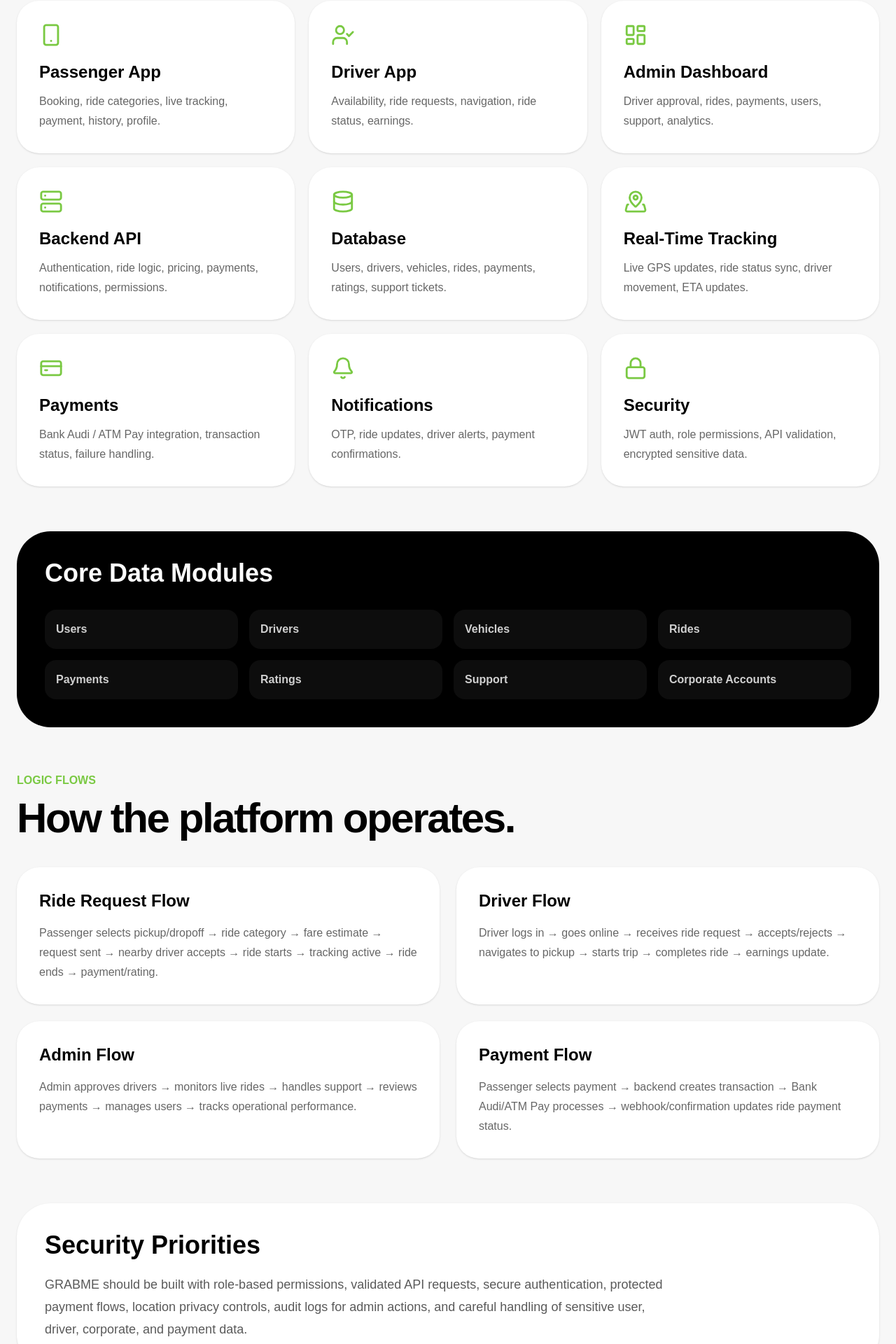
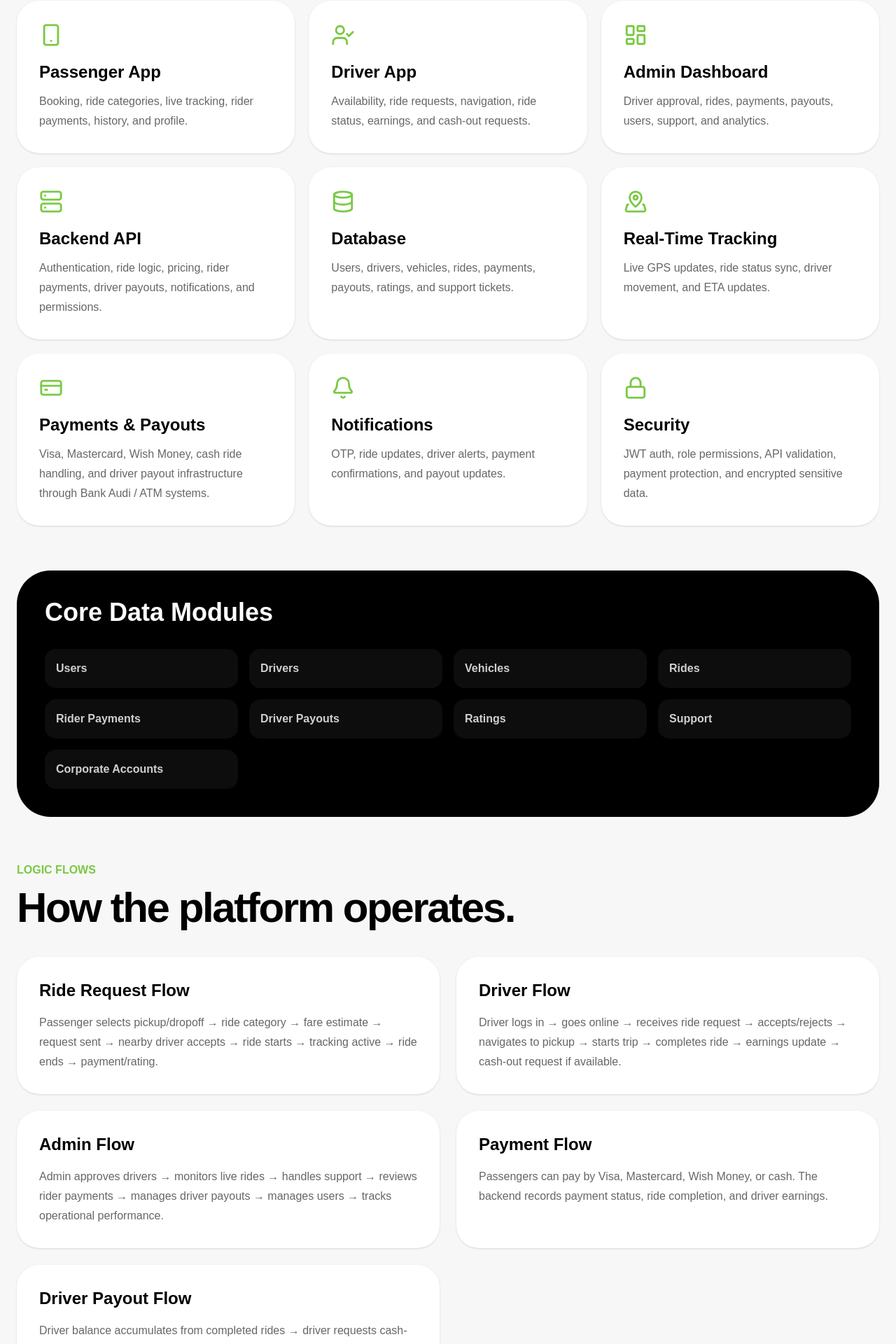
Before and after one commit to Metahaus-Studio/grabme-web, a Next.js app: page /architecture in a window 1280 px wide. Shown: the part 840-2760 px from the top of the page at 70% size. Built offline with nearby package versions, Linux system fonts and the light colour scheme.

Commit message:
Correct payment and driver payout architecture

```diff
--- a/src/app/architecture/page.tsx
+++ b/src/app/architecture/page.tsx
@@ -14,22 +14,23 @@ import {
 } from "lucide-react";
 
 const layers = [
-  ["Passenger App", "Booking, ride categories, live tracking, payment, history, profile.", Smartphone],
-  ["Driver App", "Availability, ride requests, navigation, ride status, earnings.", UserCheck],
-  ["Admin Dashboard", "Driver approval, rides, payments, users, support, analytics.", LayoutDashboard],
-  ["Backend API", "Authentication, ride logic, pricing, payments, notifications, permissions.", Server],
-  ["Database", "Users, drivers, vehicles, rides, payments, ratings, support tickets.", Database],
-  ["Real-Time Tracking", "Live GPS updates, ride status sync, driver movement, ETA updates.", MapPinned],
-  ["Payments", "Bank Audi / ATM Pay integration, transaction status, failure handling.", CreditCard],
-  ["Notifications", "OTP, ride updates, driver alerts, payment confirmations.", Bell],
-  ["Security", "JWT auth, role permissions, API validation, encrypted sensitive data.", Lock],
+  ["Passenger App", "Booking, ride categories, live tracking, rider payments, history, and profile.", Smartphone],
+  ["Driver App", "Availability, ride requests, navigation, ride status, earnings, and cash-out requests.", UserCheck],
+  ["Admin Dashboard", "Driver approval, rides, payments, payouts, users, support, and analytics.", LayoutDashboard],
+  ["Backend API", "Authentication, ride logic, pricing, rider payments, driver payouts, notifications, and permissions.", Server],
+  ["Database", "Users, drivers, vehicles, rides, payments, payouts, ratings, and support tickets.", Database],
+  ["Real-Time Tracking", "Live GPS updates, ride status sync, driver movement, and ETA updates.", MapPinned],
+  ["Payments & Payouts", "Visa, Mastercard, Wish Money, cash ride handling, and driver payout infrastructure through Bank Audi / ATM systems.", CreditCard],
+  ["Notifications", "OTP, ride updates, driver alerts, payment confirmations, and payout updates.", Bell],
+  ["Security", "JWT auth, role permissions, API validation, payment protection, and encrypted sensitive data.", Lock],
 ];
 
 const flows = [
   ["Ride Request Flow", "Passenger selects pickup/dropoff → ride category → fare estimate → request sent → nearby driver accepts → ride starts → tracking active → ride ends → payment/rating."],
-  ["Driver Flow", "Driver logs in → goes online → receives ride request → accepts/rejects → navigates to pickup → starts trip → completes ride → earnings update."],
-  ["Admin Flow", "Admin approves drivers → monitors live rides → handles support → reviews payments → manages users → tracks operational performance."],
-  ["Payment Flow", "Passenger selects payment → backend creates transaction → Bank Audi/ATM Pay processes → webhook/confirmation updates ride payment status."],
+  ["Driver Flow", "Driver logs in → goes online → receives ride request → accepts/rejects → navigates to pickup → starts trip → completes ride → earnings update → cash-out request if available."],
+  ["Admin Flow", "Admin approves drivers → monitors live rides → handles support → reviews rider payments → manages driver payouts → manages users → tracks operational performance."],
+  ["Payment Flow", "Passengers can pay by Visa, Mastercard, Wish Money, or cash. The backend records payment status, ride completion, and driver earnings."],
+  ["Driver Payout Flow", "Driver balance accumulates from completed rides → driver requests cash-out → admin/system validates balance → Bank Audi / ATM infrastructure supports withdrawal or settlement."],
 ];
 
 export default function ArchitecturePage() {
@@ -40,7 +41,7 @@ export default function ArchitecturePage() {
         <PageHero
           eyebrow="ARCHITECTURE"
           title="GRABME technical architecture."
-          text="A modular system structure for passenger apps, driver apps, admin dashboard, backend APIs, real-time tracking, payment integration, database management, and security."
+          text="A modular system structure for passenger apps, driver apps, admin dashboard, backend APIs, real-time tracking, rider payments, driver payouts, database management, and security."
         />
 
         <section className="bg-[#F7F7F7] px-6 py-24 text-black">
@@ -70,7 +71,8 @@ export default function ArchitecturePage() {
                   "Drivers",
                   "Vehicles",
                   "Rides",
-                  "Payments",
+                  "Rider Payments",
+                  "Driver Payouts",
                   "Ratings",
                   "Support",
                   "Corporate Accounts",
@@ -102,9 +104,10 @@ export default function ArchitecturePage() {
               <h2 className="text-4xl font-black">Security Priorities</h2>
               <p className="mt-5 max-w-4xl text-lg leading-8 text-black/65">
                 GRABME should be built with role-based permissions, validated API
-                requests, secure authentication, protected payment flows, location
-                privacy controls, audit logs for admin actions, and careful handling
-                of sensitive user, driver, corporate, and payment data.
+                requests, secure authentication, protected payment and payout flows,
+                location privacy controls, audit logs for admin actions, and careful
+                handling of sensitive user, driver, corporate, ride, payment, and
+                payout data.
               </p>
             </div>
           </div>
--- a/src/app/proposal/page.tsx
+++ b/src/app/proposal/page.tsx
@@ -173,11 +173,9 @@ export default function ProposalPage() {
               <CreditCard className="mb-5 text-[#7AC943]" size={38} />
               <h2 className="text-4xl font-black">Payment Integration</h2>
               <p className="mt-5 max-w-4xl text-lg leading-8 text-black/65">
-                Phase 1 includes Bank Audi / ATM Pay integration planning and
-                implementation. Final technical feasibility depends on merchant
-                account approval, API access, payment documentation, redirect or
-                SDK requirements, webhook behavior, settlement rules, refund
-                handling, and security requirements from the bank.
+                Phase 1 includes payment infrastructure for Visa, Mastercard, Wish Money,
+and cash ride handling, while Bank Audi / ATM systems can later support
+driver cash-outs, settlement operations, and payout management.
               </p>
             </div>
 
```
